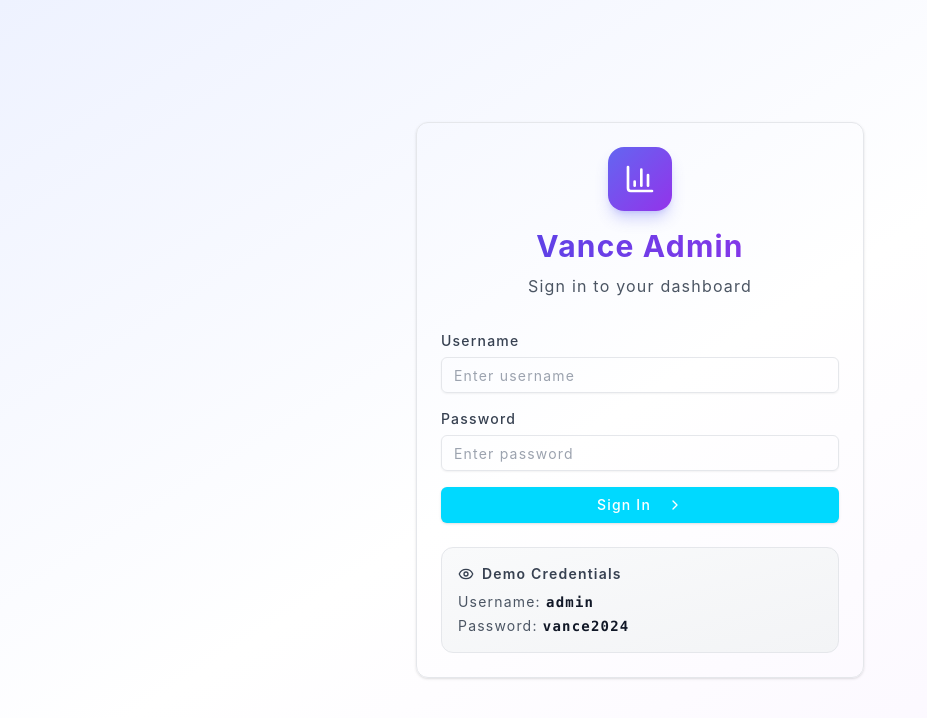
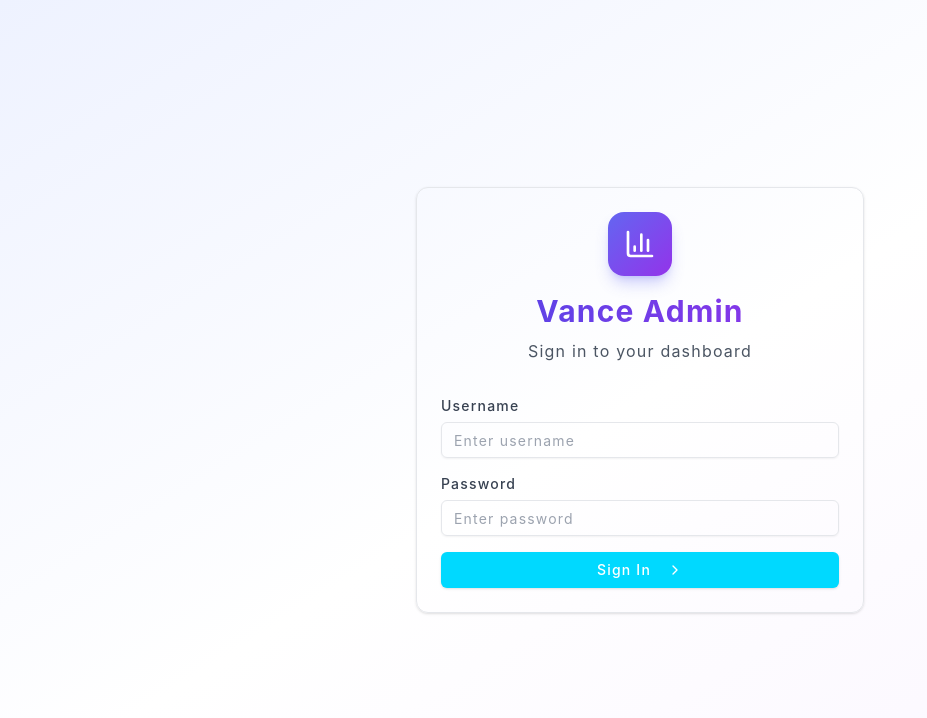
Before and after one commit to Vance-2025/Vance-Website, a Next.js app: page /login in a window 1280 px wide. Shown: the top 718 px of the page, without its empty margins (0-927 px from the left). Built offline with nearby package versions, Linux system fonts and the light colour scheme; a web font is replaced by a local one.

Commit message:
refactor: remove demo credentials section from LoginPage

```diff
--- a/app/(auth)/login/page.tsx
+++ b/app/(auth)/login/page.tsx
@@ -103,27 +103,6 @@ export default function LoginPage() {
             )}
           </Button>
         </div>
-
-        <div className="mt-6 p-4 bg-gradient-to-br from-gray-50 to-gray-100 rounded-xl text-sm text-gray-600 border border-gray-200">
-          <p className="font-semibold text-gray-700 mb-2 flex items-center gap-2">
-            <Eye className="w-4 h-4" />
-            Demo Credentials
-          </p>
-          <div className="space-y-1">
-            <p>
-              Username:{" "}
-              <span className="font-mono font-semibold text-gray-900">
-                admin
-              </span>
-            </p>
-            <p>
-              Password:{" "}
-              <span className="font-mono font-semibold text-gray-900">
-                vance2024
-              </span>
-            </p>
-          </div>
-        </div>
       </Card>
     </div>
   );
```
